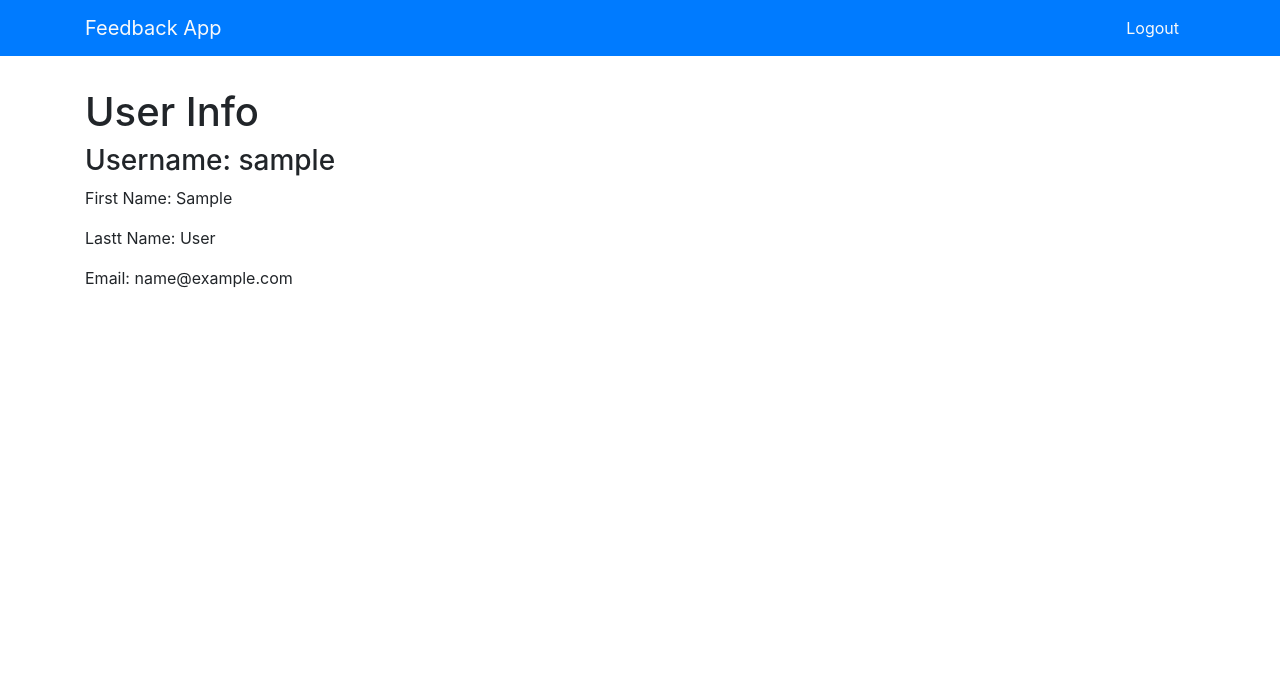
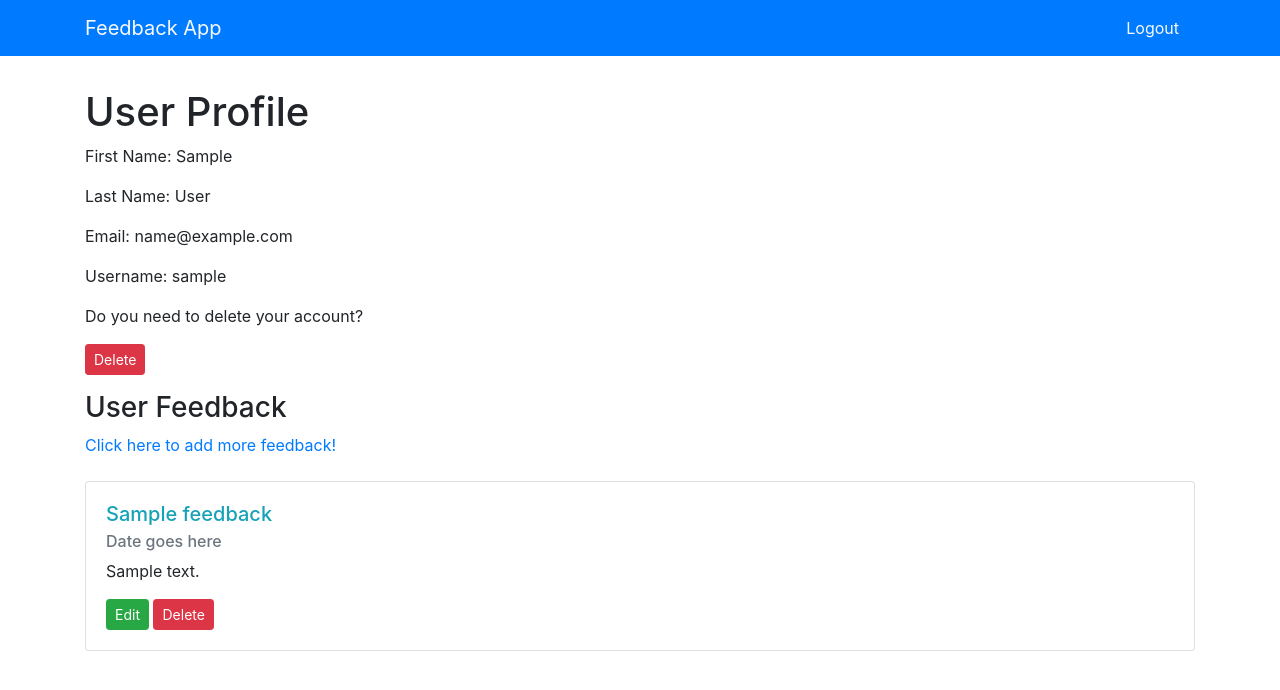
Before and after one commit to eldydeines/feedback-app, a Flask app: a page that uses templates/users.html in a window 1280 px wide. Shown: the top 690 px of the page. Run offline with Flask 2, Linux system fonts and the light colour scheme; the visitor is signed in with stand-in values (Sample User, id 1); tables that the repository leaves empty hold one stand-in row (values such as "Sample post"); some libraries are stand-ins or nearby versions.

Commit message:
finished requirements

```diff
--- a/app.py
+++ b/app.py
@@ -1,7 +1,7 @@
 from flask import Flask, render_template, redirect, session, flash
 from flask_debugtoolbar import DebugToolbarExtension
-from models import db, connect_db, User
-from forms import UserForm, LoginForm
+from models import db, connect_db, User, Feedback
+from forms import UserForm, LoginForm, FeedbackForm
 from sqlalchemy.exc import IntegrityError
 
 app = Flask(__name__)
@@ -11,28 +11,32 @@ app.config["SQLALCHEMY_ECHO"] = True
 app.config["SECRET_KEY"] = "abc123"
 app.config['DEBUG_TB_INTERCEPT_REDIRECTS'] = False
 
+
+#Connect and create database
 connect_db(app)
+db.create_all()
 
+#Add app to debug tool
 toolbar = DebugToolbarExtension(app)
+
+
+#--------------------------------------------------------------------------#
+#                           Start Routes
+#--------------------------------------------------------------------------#
 
 @app.route('/')
 def home_page():
+    """ Home route """
     return redirect('/register')
 
 
-@app.route('/users/<username>')
-def show_user(username):
-    if "username" not in session:
-        flash("Please login first!", "danger")
-        return redirect('/')
-    user = User.query.get_or_404(username)
-    if user.username == session['username']:
-        return render_template('users.html', user=user)
-    flash("You don't have permission to see this account!", "danger")
-    return redirect('/')
+#--------------------------------------------------------------------------#
+#                   Register, Login, and Logout Routes
+#--------------------------------------------------------------------------#
 
 @app.route('/register', methods=['GET', 'POST'])
 def register_user():
+    """Register User: Validate submissions, create a new user, add user to session """
     form = UserForm()
     if form.validate_on_submit():
         username = form.username.data
@@ -51,17 +55,16 @@ def register_user():
         session['username'] = new_user.username
         flash('Welcome! Your Account has been created!', "success")
         return redirect(f'/users/{new_user.username}')
-
     return render_template('register.html', form=form)
 
 
 @app.route('/login', methods=['GET', 'POST'])
 def login_user():
+    """Login a user if they provide a valid username and password else have them try again"""
     form = LoginForm()
     if form.validate_on_submit():
         username = form.username.data
         password = form.password.data
-
         user = User.authenticate(username, password)
         if user:
             flash(f"Welcome Back, {user.username}!", "primary")
@@ -69,12 +72,105 @@ def login_user():
             return redirect(f'/users/{user.username}')
         else:
             form.username.errors = ['Invalid username/password.']
-
     return render_template('login.html', form=form)
 
 
 @app.route('/logout')
 def logout_user():
+    """Logout user by removing their username from the session"""
     session.pop('username')
     flash("Goodbye!", "info")
     return redirect('/')
+
+
+#--------------------------------------------------------------------------#
+#                   User Access Routes (Only available if logged in)
+#--------------------------------------------------------------------------#
+
+@app.route('/users/<username>')
+def show_user(username):
+    """For logged in user, show their profile information"""
+    if "username" not in session:
+        flash("Please login first!", "danger")
+        return redirect('/')
+    user = User.query.get_or_404(username)
+    if user.username == session['username']:
+        fb = Feedback.query.filter_by(username=user.username)
+        return render_template('users.html', user=user,feedback=fb)
+    flash("You don't have permission to see this account!", "danger")
+    return redirect('/')
+
+
+@app.route('/users/<username>/delete', methods=['POST'])
+def delete_user(username):
+    """If logged user, chooses to delete their account all data will be removed from user and feedback table"""
+    if "username" not in session:
+        flash("Please login first!", "danger")
+        return redirect('/')
+    user = User.query.get_or_404(username)
+    if user.username == session['username']:
+        session.pop('username')
+        db.session.delete(user)
+        db.session.commit()
+        flash("Your account has been deleted!", "info")
+        return redirect('/')
+    flash("You don't have permission to delete this account!", "danger")
+    return redirect('/')
+
+@app.route('/users/<username>/feedback/add', methods=['GET', 'POST'])
+def add_feedback(username):
+    """User can add feedback which will be saved to feedback table"""
+    form = FeedbackForm()
+    if "username" not in session:
+        flash("Please login first!", "danger")
+        return redirect('/login')
+    u = User.query.filter_by(username=username).first()
+    if u.username != session['username']:
+        flash("You don't have permission to add feedback on this account!", "danger")
+        return redirect('/')
+    if form.validate_on_submit():
+        title = form.title.data
+        content = form.content.data
+        fb = Feedback(title=title, content=content, username=u.username)
+        db.session.add(fb)
+        db.session.commit()
+        flash("Feedback added", "success")
+        return redirect(f'/users/{u.username}')
+    return render_template('add.html', form=form)
+
+
+@app.route('/feedback/<int:id>/update', methods=["GET", "POST"])
+def update_feedback(id):
+    """Update feedback only for user logged in"""
+    fb = Feedback.query.get(id)
+    if 'username' not in session:
+        flash("Please login first!", "danger")
+        return redirect('/login')
+    if fb.username != session['username']:
+        flash("You don't have permission to update feedback on this account!", "danger")
+        return redirect('/')
+    form = FeedbackForm(obj=fb)
+    if form.validate_on_submit():
+        fb.title = form.title.data
+        fb.content = form.content.data
+        db.session.commit()
+        return redirect(f"/users/{fb.username}")
+    return render_template("update.html", form=form, feedback=fb)
+
+
+
+@app.route('/feedback/<int:id>/delete', methods=["POST"])
+def delete_feedback(id):
+    """Delete feedback only for user logged in"""
+    if 'username' not in session:
+        flash("Please login first!", "danger")
+        return redirect('/login')
+    fb = Feedback.query.get_or_404(id)
+    if fb.username == session['username']:
+        db.session.delete(fb)
+        db.session.commit()
+        flash("Feedback deleted!", "info")
+        username = session['username']
+        return redirect(f'/users/{username}')
+    flash("You don't have permission to delete this item!", "danger")
+    return redirect('/')
--- a/forms.py
+++ b/forms.py
@@ -1,5 +1,5 @@
 from flask_wtf import FlaskForm
-from wtforms import StringField, PasswordField
+from wtforms import StringField, PasswordField, TextAreaField
 from wtforms.validators import InputRequired
 
 class UserForm(FlaskForm):
@@ -12,3 +12,7 @@ class UserForm(FlaskForm):
 class LoginForm(FlaskForm):
     username = StringField("Username", validators=[InputRequired()])
     password = PasswordField("Password", validators=[InputRequired()])
+
+class FeedbackForm(FlaskForm):
+    title = StringField("Title", validators=[InputRequired()])
+    content = TextAreaField("Content", validators=[InputRequired()])
--- a/templates/users.html
+++ b/templates/users.html
@@ -1,11 +1,42 @@
 {% extends 'base.html' %}
 
 {% block content %}
-<h1>User Info</h1>
+<h1>User Profile</h1>
+<div>
+    <p>First Name: {{user.first_name}}</p>
+    <p>Last Name: {{user.last_name}}</p>
+    <p>Email: {{user.email}}</p>
+    <p>Username: {{user.username}}</p>
 
-<h3>Username: {{user.username}}</h3>
-<p>First Name: {{user.first_name}}</p>
-<p>Lastt Name: {{user.last_name}}</p>
-<p>Email: {{user.email}}</p>
+    <p>Do you need to delete your account?
+    <form style="display:inline;" action="/users/{{user.username}}/delete" method="POST">
+        <button class="btn btn-sm btn-danger">Delete</button>
+    </form>
+    </p>
+</div>
 
+<div>
+    <h3>User Feedback</h3>
+    <a href="/users/{{user.username}}/feedback/add">Click here to add more feedback!</a>
+    {% for fb in feedback %}
+    <div class="card my-4">
+        <div class="card-body">
+            <h5 class="card-title text-info">
+                {{fb.title}}
+
+            </h5>
+            <h6 class="card-subtitle mb-2 text-muted">Date goes here</h6>
+            <p class="card-text">
+                {{fb.content}}
+            </p>
+            <form style="display:inline;" action="/feedback/{{fb.id}}/update" method="POST">
+                <button class="btn btn-sm btn-success">Edit</button>
+            </form>
+            <form style="display:inline;" action="/feedback/{{fb.id}}/delete" method="POST">
+                <button class="btn btn-sm btn-danger">Delete</button>
+            </form>
+        </div>
+    </div>
+    {% endfor %}
+</div>
 {% endblock %}
```
Also changed, not shown: models.py (+14 -1 lines), templates/add.html (added, +26 -0 lines), templates/update.html (added, +37 -0 lines), README.md.
